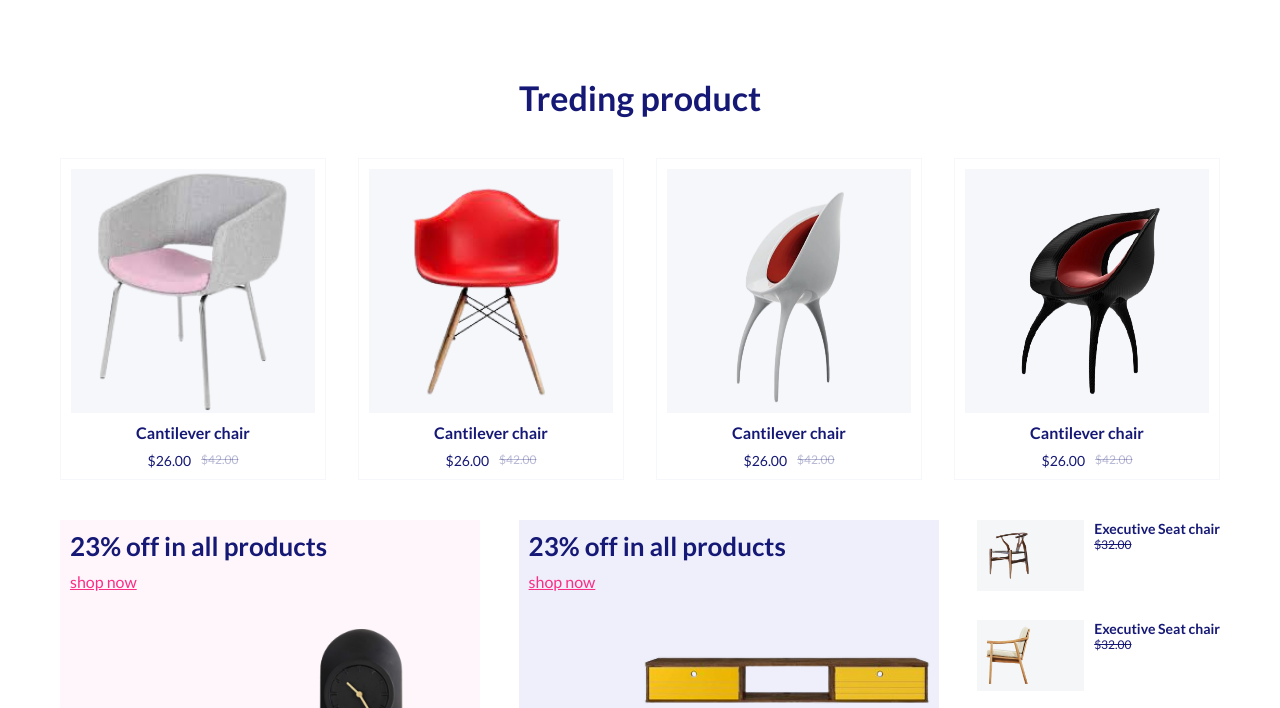
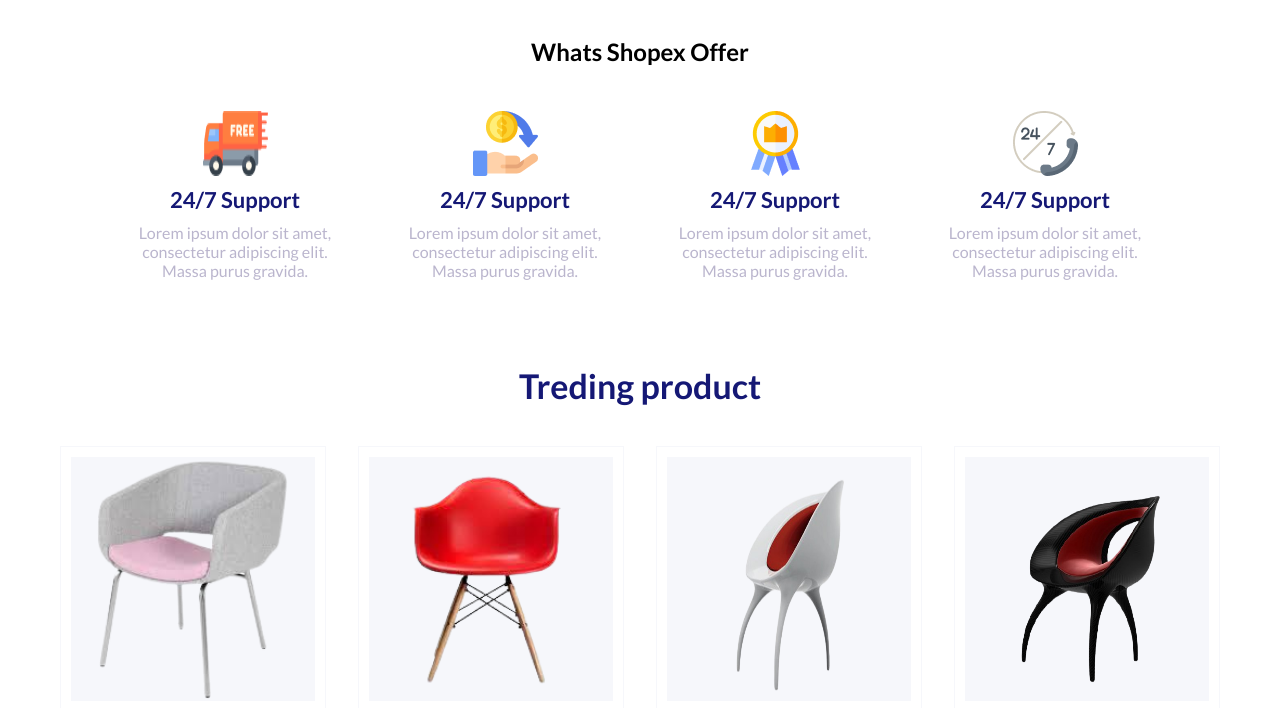
Before and after one commit to Ali99997656/hekto, a plain HTML site: page index.html in a window 1280 px wide. Shown: the part 84-792 px from the top of the page. Drawn offline with Linux system fonts and the light colour scheme.

Commit message:
creat shopex

```diff
--- a/assist/base.css
+++ b/assist/base.css
@@ -53,6 +53,7 @@ li{
     display: flex;
     justify-content: space-between;
     align-items: flex-start;
+    flex-wrap: wrap;
 }
 .colum{
     display: flex;
--- a/assist/main.css
+++ b/assist/main.css
@@ -32,6 +32,32 @@ form .button {
     align-items: center;
 }
 /*end heder*/
+/*start shopex section*/
+.shopex_offer{
+    padding: 40px,0;
+}
+.shopex{
+    align-items: center;
+}
+.shopex_offer .items{
+    align-items: center;
+    width: 270px;
+    padding: 45px 26px;
+}
+.shopex_offer img{
+    width: 65px;
+    height: 65px;
+}
+.shopex_offer h3{
+    color: #151875;
+    font-size: 22px;
+}
+.shopex_offer p{
+    color: #1A0B5B4D;
+    font-size: 16px;
+    text-align: center;
+}
+/*end shopex section*/
 /*start teding section*/
 .tradings{
     padding: 40px 0;
@@ -197,6 +223,7 @@ font-size: 16px;
     background-image: url(./photo/background.jpg);
 padding: 174px;
 background-repeat: no-repeat;
+background-size: cover;
 }
 .shope .contact{
     justify-content: center;
@@ -225,7 +252,7 @@ background-repeat: no-repeat;
 }
 .living_room .rooms {
 
-    gap: 30px;
+
 }
 
 
@@ -255,8 +282,7 @@ background-repeat: no-repeat;
     color: var(--primary);
 }
 .room1 , .room2 ,.room3{
-    flex-grow: 1;
-    width: calc((100% - 380px) / 3);
+    width: 370px;
 }
 
 /*end living room section*/
--- a/index.html
+++ b/index.html
@@ -53,6 +53,35 @@
     </div>
     </div>
   </header>
+  <section class="shopex_offer">
+    <div class="contaner4">
+      <div class="colum shopex">
+        <h2>Whats Shopex Offer</h2>
+        <div class="row">
+          <div class="colum gap2 items">
+            <img src="./assist/photo/shopex offer/Group.png" alt="">
+            <h3>24/7 Support</h3>
+            <p>Lorem ipsum dolor sit amet, consectetur adipiscing elit. Massa purus gravida.</p>
+          </div>
+          <div class="colum gap2 items">
+            <img src="./assist/photo/shopex offer/cashback 1.png" alt="">
+            <h3>24/7 Support</h3>
+            <p>Lorem ipsum dolor sit amet, consectetur adipiscing elit. Massa purus gravida.</p>
+          </div>
+          <div class="colum gap2 items">
+            <img src="./assist/photo/shopex offer/premium-quality 1.png" alt="">
+            <h3>24/7 Support</h3>
+            <p>Lorem ipsum dolor sit amet, consectetur adipiscing elit. Massa purus gravida.</p>
+          </div>
+          <div class="colum gap2 items">
+            <img src="./assist/photo/shopex offer/24-hours-support 1.png" alt="">
+            <h3>24/7 Support</h3>
+            <p>Lorem ipsum dolor sit amet, consectetur adipiscing elit. Massa purus gravida.</p>
+          </div>
+        </div>
+      </div>
+    </div>
+  </section>
   <section class="tradings">
     <div class="contaner4">
       <div class="colum contant">
```
Also changed, not shown: assist/photo/shopex offer/24-hours-support 1.png (added), assist/photo/shopex offer/Group.png (added), assist/photo/shopex offer/cashback 1.png (added), assist/photo/shopex offer/premium-quality 1.png (added).
